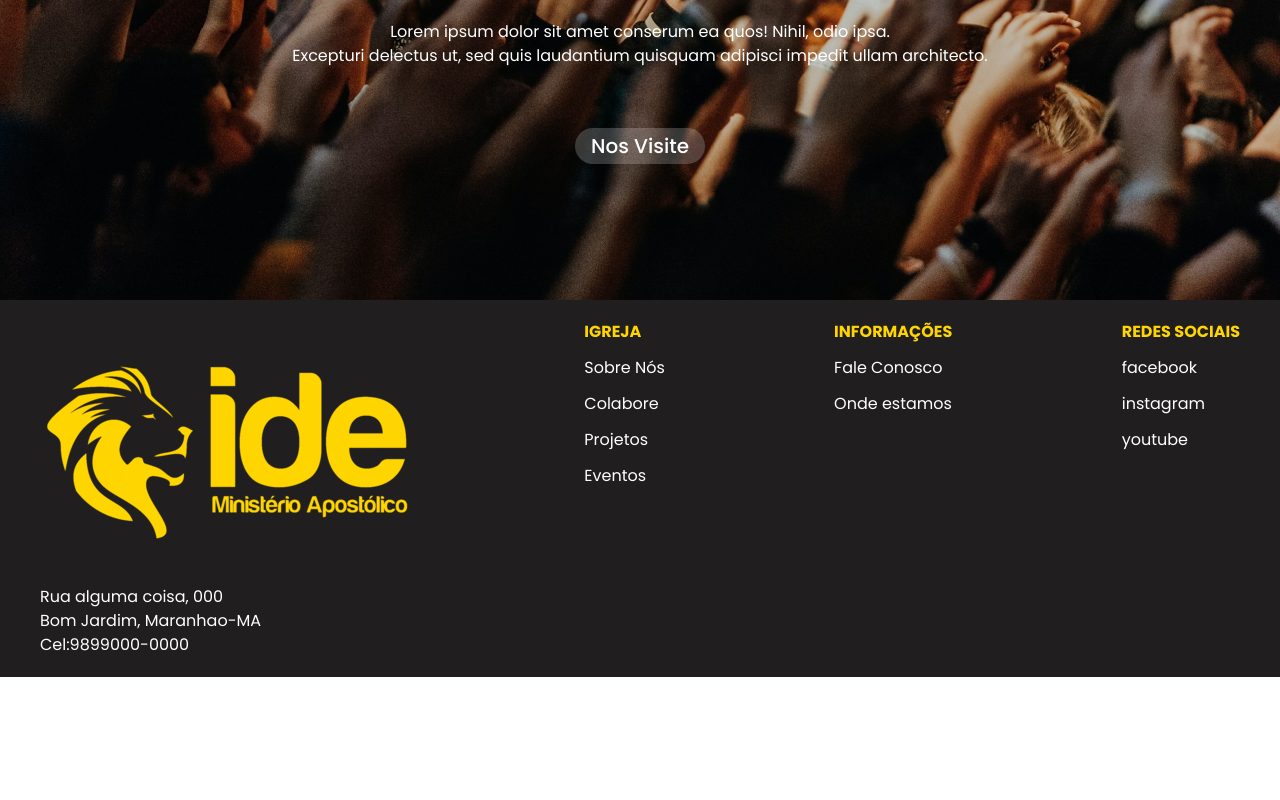
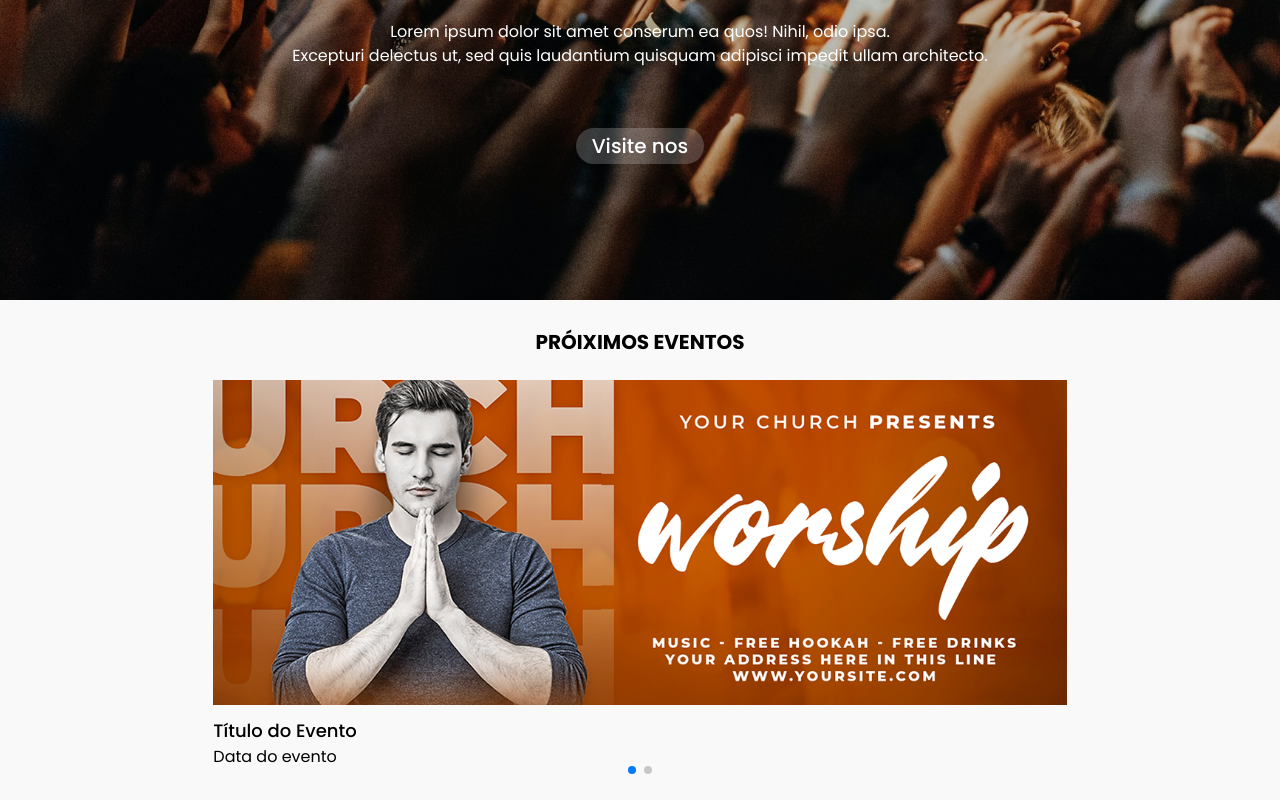
Before and after one commit to felixmarcelo7/site-igreja-ide, a React (Vite) app: page / in a window 1280 px wide. Shown: the part 500-1300 px from the top of the page. Before the commit the page ends 1177 px from the top, so only its background shows below. Built offline with nearby package versions, Linux system fonts and the light colour scheme.

Commit message:
segunda section, eventos, da home feita com carrossel

```diff
--- a/package.json
+++ b/package.json
@@ -14,7 +14,8 @@
     "react": "^19.1.0",
     "react-dom": "^19.1.0",
     "react-icons": "^5.5.0",
-    "react-router-dom": "^7.6.3"
+    "react-router-dom": "^7.6.3",
+    "swiper": "^11.2.10"
   },
   "devDependencies": {
     "@eslint/js": "^9.30.1",
--- a/src/main.jsx
+++ b/src/main.jsx
@@ -3,6 +3,14 @@ import ReactDOM from 'react-dom/client';
 import App from './App.jsx';
 import { BrowserRouter } from 'react-router-dom';
 import './index.css';
+
+import { register } from 'swiper/element/bundle';
+
+register();
+import 'swiper/css';
+import 'swiper/css/navigation';
+import 'swiper/css/pagination';
+import 'swiper/css/scrollbar';
 
 ReactDOM.createRoot(document.getElementById('root')).render(
   <React.StrictMode>
--- a/src/pages/Home.jsx
+++ b/src/pages/Home.jsx
@@ -2,11 +2,27 @@ import React from 'react';
 import { useEffect } from 'react';
 import fundo from '/img/fundo-home.jpg';
 import { Link } from 'react-router-dom';
+import { Swiper, SwiperSlide } from 'swiper/react';
 
 const Home = () => {
   useEffect(() => {
     document.title = 'Ministério ide';
   }, []);
+
+  const data = [
+    {
+      id: '1',
+      image: '/img/banner-evento-1.png',
+      title: 'Título do Evento',
+      date: 'Data do evento',
+    },
+    {
+      id: '2',
+      image: '/img/banner-evento-1.png',
+      title: 'Título do Evento',
+      date: 'Data do evento',
+    },
+  ];
 
   return (
     <>
@@ -26,13 +42,36 @@ const Home = () => {
               <br /> Excepturi delectus ut, sed quis laudantium quisquam
               adipisci impedit ullam architecto.
             </p>
-            <Link to="/visitenos">
-              <button className="cursor-pointer mt-15 font-medium bg-white/20 text-white px-4 py-1 rounded-full text-xl">
-                Nos Visite
-              </button>
-            </Link>
+            <button className="mt-15 font-medium bg-white/20 text-white transition-all duration-300 hover:bg-white/30 px-4 py-1 rounded-full text-xl">
+              <Link to="/visitenos">Visite nos</Link>
+            </button>
           </div>
         </div>
+      </section>
+      <section className="font-principal-poppins bg-secundaria-fundo py-7">
+        <h2 className="font-bold text-xl text-center mb-6">
+          PRÓIXIMOS EVENTOS
+        </h2>
+        <Swiper
+          className="mySwiper"
+          slidesPerView={1}
+          pagination={{ clickable: true }}
+        >
+          {data.map((item) => (
+            <SwiperSlide key={item.id}>
+              <div className="flex flex-col justify-center items-center mb-5 ">
+                <div className="w-2/3">
+                  <img
+                    src={item.image}
+                    alt={`Banner do evento ${item.title}`}
+                  />
+                  <h3 className="font-medium text-lg mt-3">{item.title}</h3>
+                  <p>{item.date}</p>
+                </div>
+              </div>
+            </SwiperSlide>
+          ))}
+        </Swiper>
       </section>
     </>
   );
```
Also changed, not shown: public/img/banner-evento-1.png (added), 1 other file (tests, documents, lock files or other folders).
